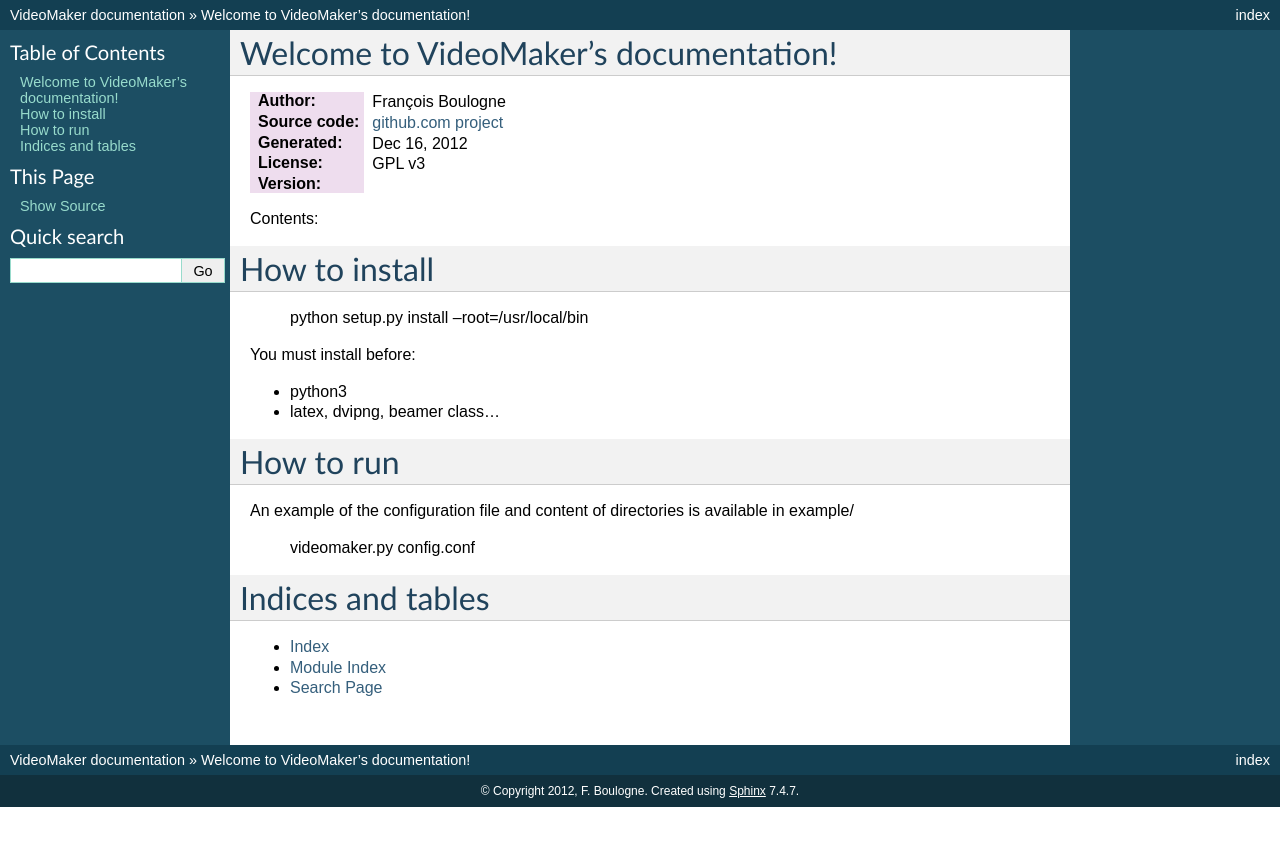
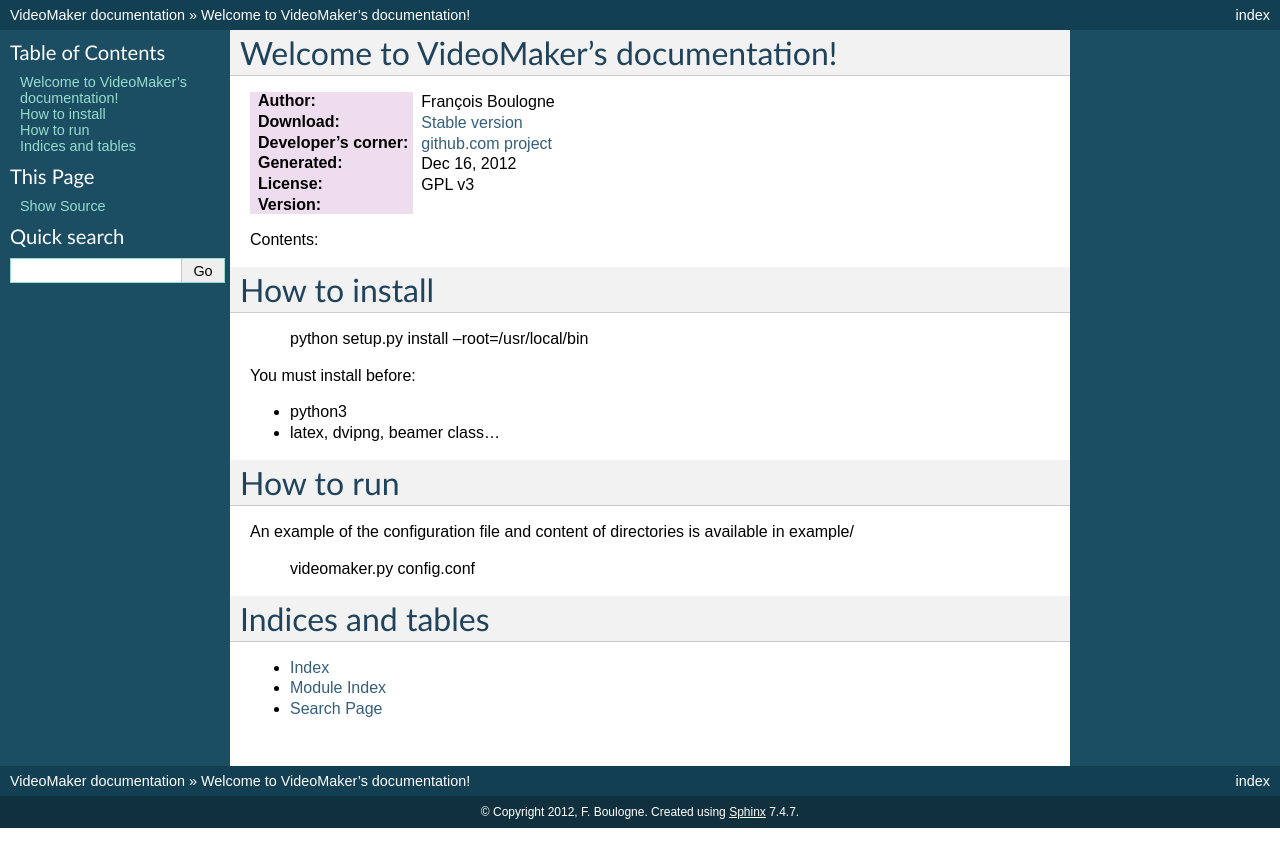
Before and after one commit to sciunto/VideoMaker, a Sphinx documentation site: the page built from doc/source/index.rst, in a window 1280 px wide. Shown: the top 867 px of the page. Built offline with Sphinx 7.4.7, drawn with Linux system fonts in a browser that asks for light colours.

Commit message:
fix url in doc

```diff
--- a/doc/source/index.rst
+++ b/doc/source/index.rst
@@ -7,7 +7,8 @@
 ======================================
 
 :Author: François Boulogne
-:Source code: `github.com project <https://github.com/sciunto/VideoMaker>`_
+:Download: `Stable version <http://sciunto.org/source/>`_
+:Developer's corner: `github.com project <https://github.com/sciunto/VideoMaker>`_
 :Generated: |today|
 :License: GPL v3
 :Version: |release|
```
